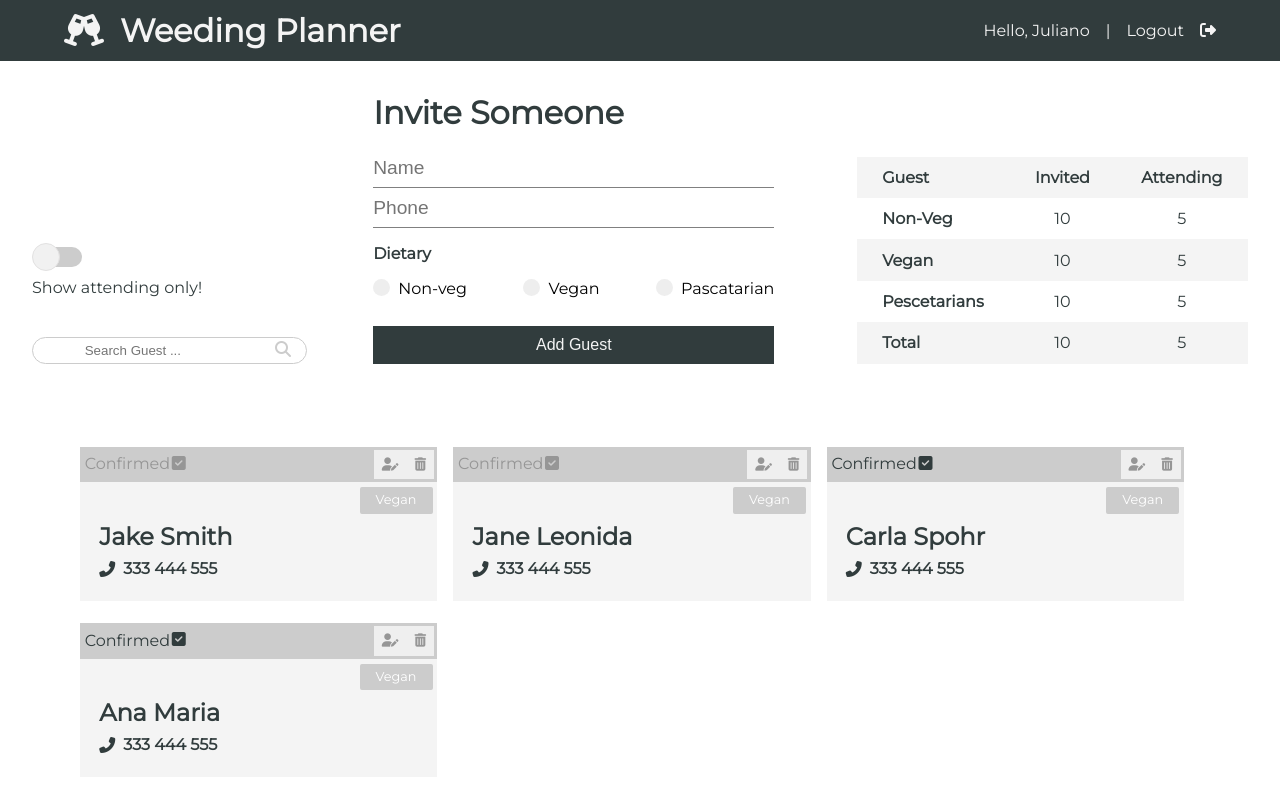
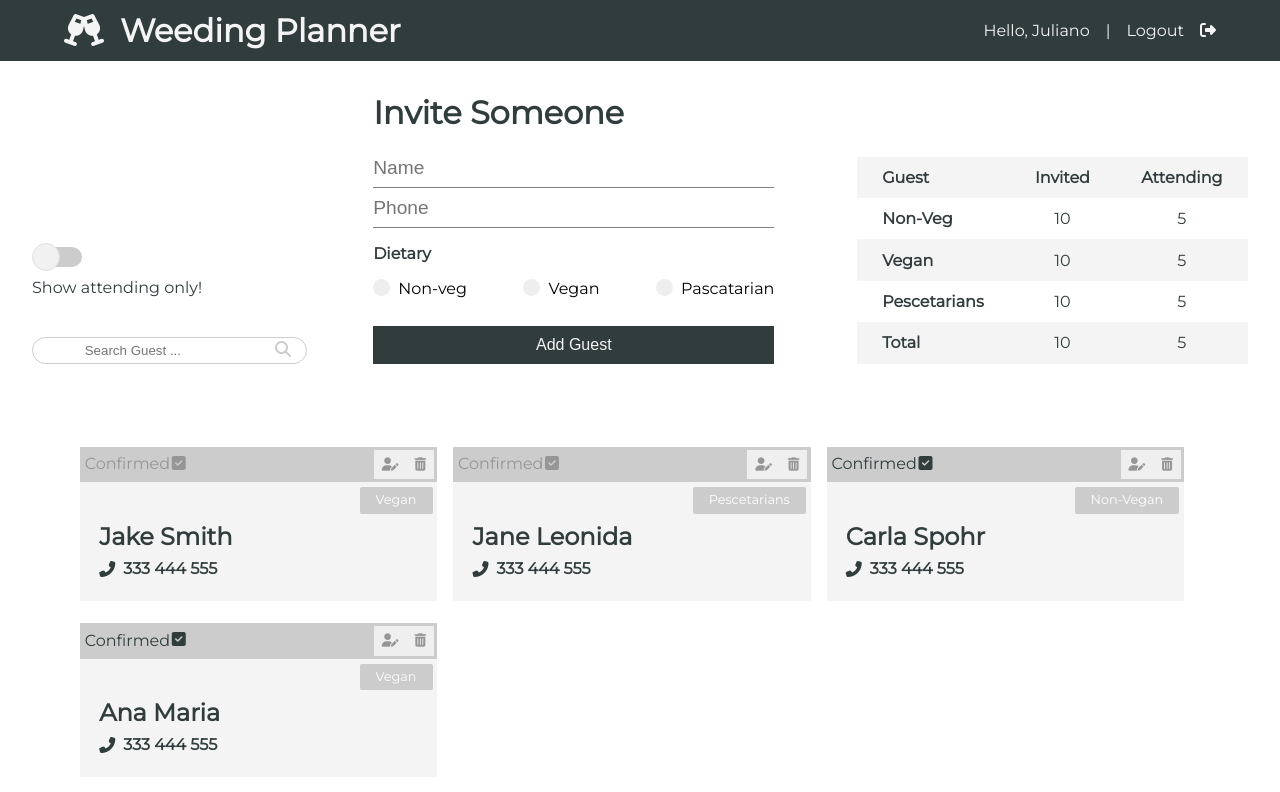
Before and after one commit to julianoperin/Rate-My-City, a React (Create React App) app: page / in a window 1280 px wide. Shown: the top 792 px of the page. Built offline with nearby package versions, Linux system fonts and the light colour scheme.

Commit message:
Working on the grid for the guests

```diff
--- a/src/components/guests/Guest/Guest.js
+++ b/src/components/guests/Guest/Guest.js
@@ -26,7 +26,18 @@ const Guest = ({ guest }) => {
       </div>
       <div className="card-body">
         <h2>{name}</h2>
-        <span className="badge red">{dietary}</span>
+        <span
+          className={
+            "badge " +
+            (dietary === "Non-Veg"
+              ? "red"
+              : dietary === "Vegan"
+              ? "green"
+              : "seaGreen")
+          }
+        >
+          {dietary}
+        </span>
         <div className="contact">
           <i className="fas fa-phone-alt" />
           <p>{phone}</p>
--- a/src/components/guests/GuestCounter/GuestCounter.js
+++ b/src/components/guests/GuestCounter/GuestCounter.js
@@ -1,6 +1,15 @@
-import React from "react";
+import React, { useContext } from "react";
+import GuestContext from "../../../context/guestContext/guestContext";
 
 const GuestCounter = () => {
+  const { guests } = useContext(GuestContext);
+
+  const totalInvited = guests.length;
+  const attending = guests.filter((guest) => guest.isconfirmed);
+
+  console.log(totalInvited);
+  console.log(attending);
+
   return (
     <div>
       <table>
--- a/src/context/guestContext/GuestState.js
+++ b/src/context/guestContext/GuestState.js
@@ -16,14 +16,14 @@ const GuestState = (props) => {
         id: 2,
         name: "Jane Leonida",
         phone: "333 444 555",
-        dietary: "Vegan",
+        dietary: "Pescetarians",
         isconfirmed: false,
       },
       {
         id: 3,
         name: "Carla Spohr",
         phone: "333 444 555",
-        dietary: "Vegan",
+        dietary: "Non-Vegan",
         isconfirmed: true,
       },
       {
```
